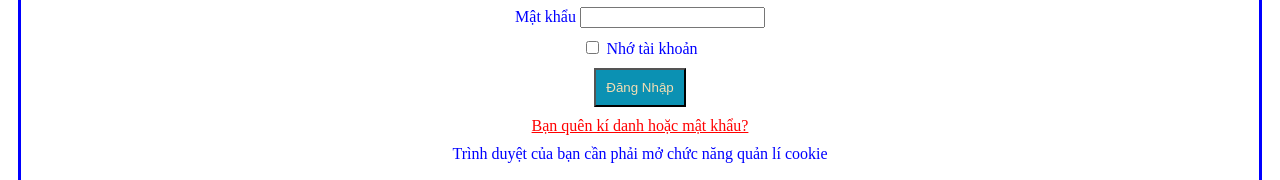
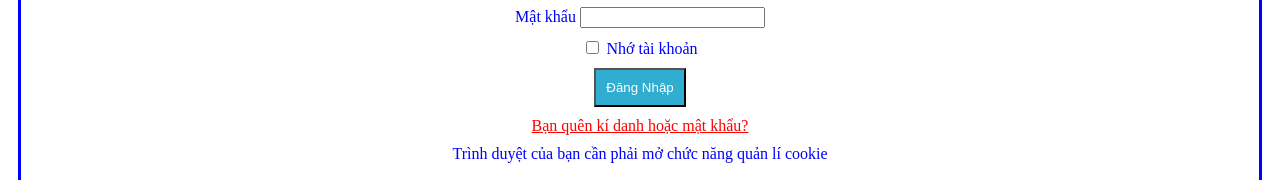
Before and after one commit to KuaqSon/MoodleExample, a plain HTML site: page index.html in a window 1280 px wide. Shown: the part 592-772 px from the top of the page. Drawn offline with Linux system fonts and the light colour scheme.

Commit message:
add missing html

```diff
--- a/index.html
+++ b/index.html
@@ -1,3 +1,4 @@
+<html>
 <head>
 
     <link rel="stylesheet" href="./style.css">
@@ -37,3 +38,4 @@
         <div class="Center"><a href="index.html" style="color: red">Link Moodle 2013 trở về trước</a></div>
     </div>
 </body>
+</html>
--- a/style.css
+++ b/style.css
@@ -29,8 +29,8 @@
 }
 
 .button {
-    background: rgb(11, 145, 179);
-    color: wheat;
+    background: rgb(48, 173, 209);
+    color: white;
     margin: auto;
     display: block;
     padding: 10px;
```
